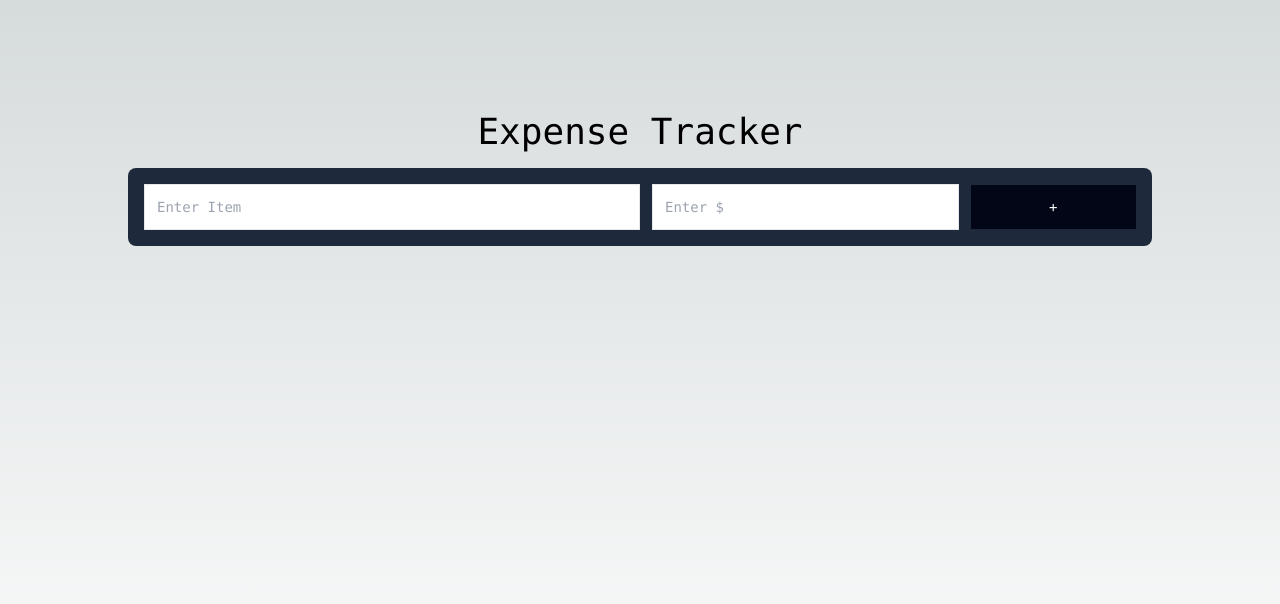
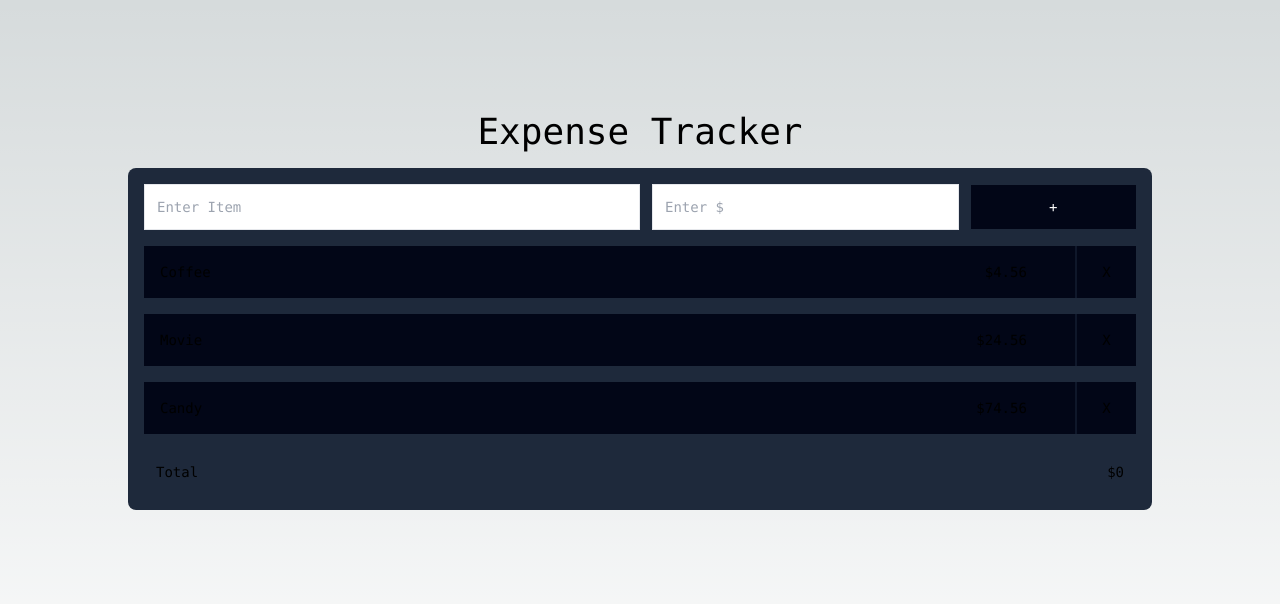
Before and after one commit to Ghullam-Mustafa/Nextapp-FireBase-TailwindCss, a Next.js app: page / in a window 1280 px wide. Shown: the top 604 px of the page. Built offline with nearby package versions, Linux system fonts and the light colour scheme.

Commit message:
firebase

```diff
--- /dev/null
+++ b/app/firebase.js
@@ -0,0 +1,19 @@
+// Import the functions you need from the SDKs you need
+import { initializeApp } from "firebase/app";
+import { getFirestore } from "firebase/firestore";
+// TODO: Add SDKs for Firebase products that you want to use
+ https://firebase.google.com/docs/web/setup#available-libraries
+
+// Your web app's Firebase configuration
+const firebaseConfig = {
+  apiKey: "AIzaSyCnNALsXUlGsoOgWHEXleM6d1PbTGB46Y8",
+  authDomain: "esxpense-tracker.firebaseapp.com",
+  projectId: "esxpense-tracker",
+  storageBucket: "esxpense-tracker.appspot.com",
+  messagingSenderId: "17404366665",
+  appId: "1:17404366665:web:f4570b4dfe2820faa21498"
+};
+
+// Initialize Firebase
+const app = initializeApp(firebaseConfig);
+export const db = getFirestore(app)
--- a/app/page.js
+++ b/app/page.js
@@ -3,7 +3,7 @@ import React, { useState, useEffect } from "react"
 
 export default function Home() {
 
-  const [item, setItem] = useState([
+  const [items, setItem] = useState([
     { name: 'Coffee', price: 4.56 },
     { name: 'Movie', price: 24.56 },
     { name: 'Candy', price: 74.56 },
@@ -20,6 +20,24 @@ export default function Home() {
             <input className='col-span-2 p-3 mx-3 border' type="text" placeholder='Enter $' />
             <button className='text-white bg-slate-950 hover:bg-slate-900 p-3 textxl' type="submit">+</button>
           </form>
+          <ul>
+            {items.map((item, id)=>(
+              <li key={id} className="my-4 w-full flex justify-between bg-slate-950">
+                <div className="p-4 w-full flex justify-between">
+                  <span className="capitalize">{item.name}</span>
+                  <span>${item.price}</span>
+                </div>
+                <button className="ml-8 p-4 border-l-2 border-slate-900 hover:bg-slate-900 w-16">X</button>
+              </li>
+            ))}
+          </ul>
+          {items.length < 1 ? (''): (
+            <div className="flex   justify-between p-3" >
+              <span>Total</span>
+              <span>${total}</span>
+
+            </div>
+          )}
         </div>
       </div>
     </main>
```
Also changed, not shown: package.json (+6 -5 lines), 1 other file (tests, documents, lock files or other folders).
